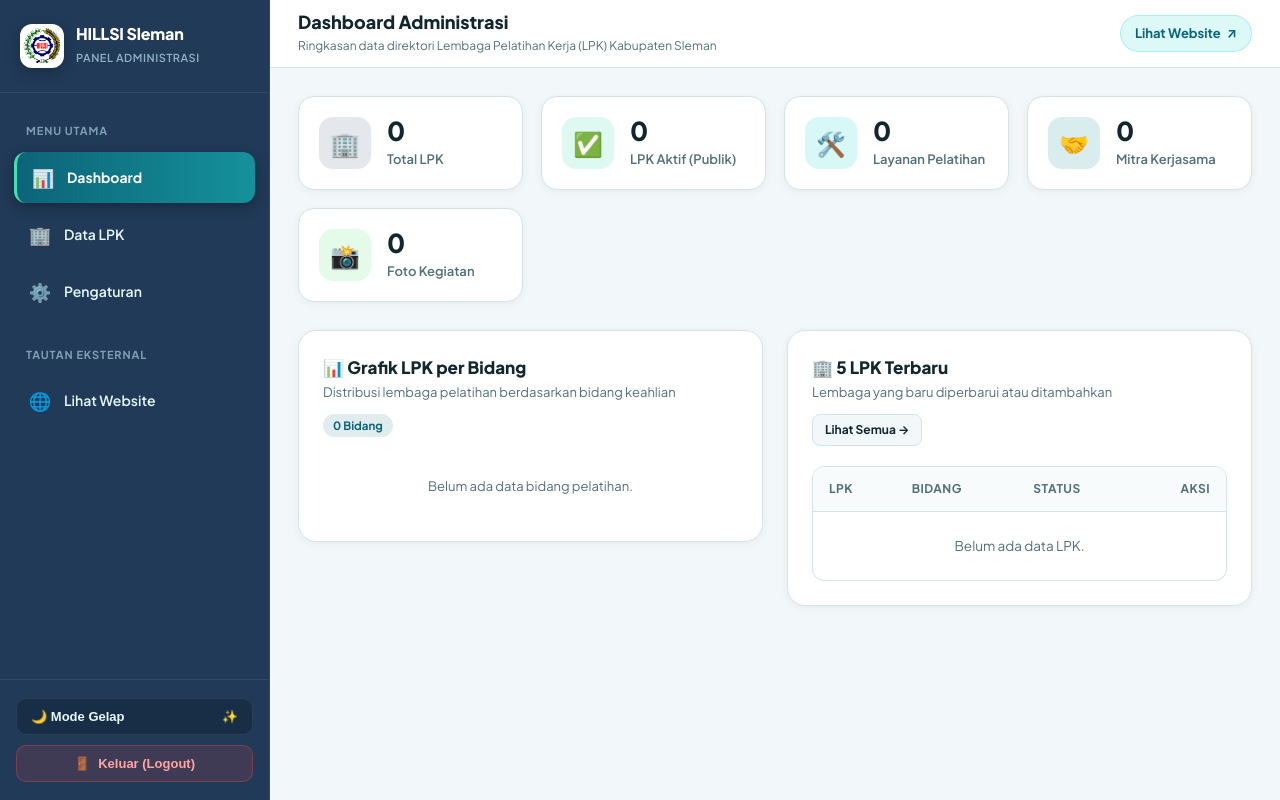
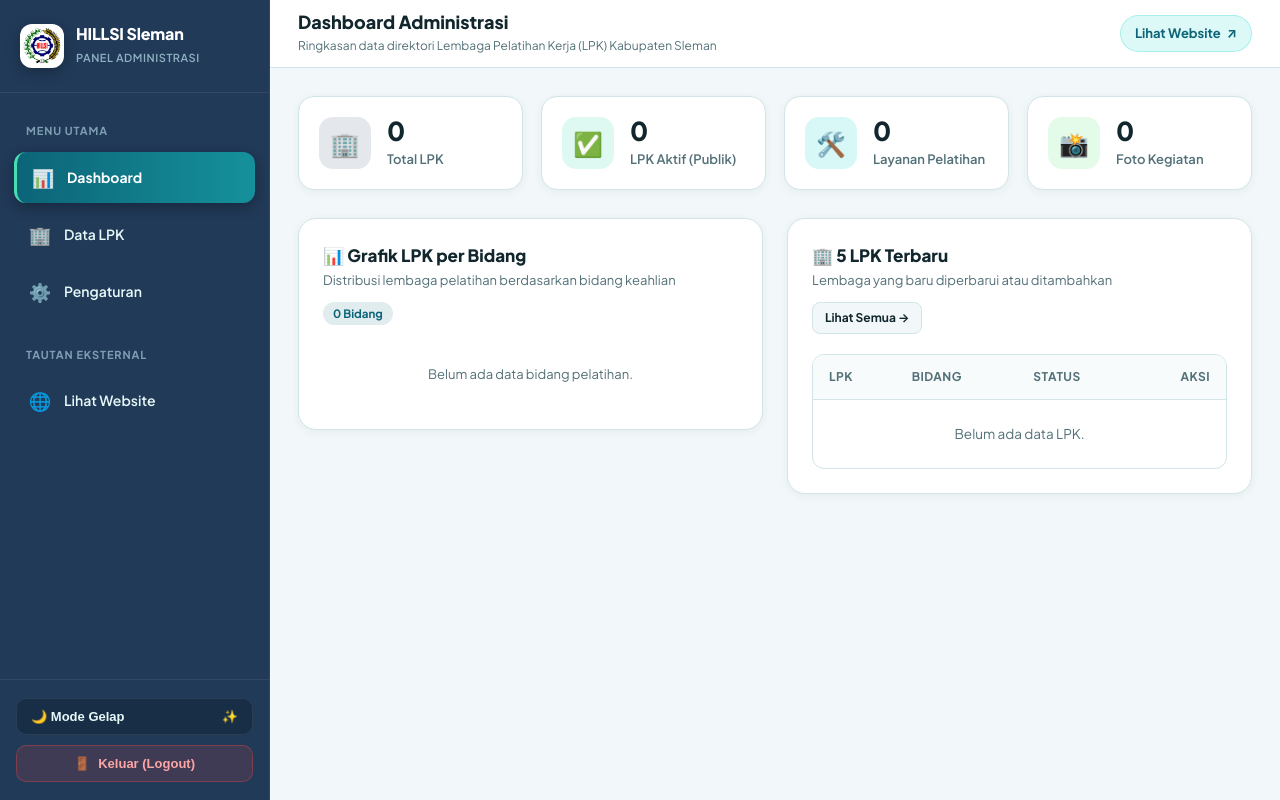
Before and after one commit to ismahanipml-max/hillsisleman.duckdns.org, a Laravel app: page /admin in a window 1280 px wide. Run offline with Laravel 12, Linux system fonts and the light colour scheme; a user stored in the database is signed in; data comes from the database, SQL or seed files in the repository; data that the repository does not hold is empty; parts of the project's set-up code (start-up, migrations or seed data) failed here and were passed over.

Commit message:
Remove Mitra Kerjasama stat card from admin dashboard

```diff
--- a/resources/views/admin/dashboard.blade.php
+++ b/resources/views/admin/dashboard.blade.php
@@ -34,16 +34,6 @@
         <div class="stat-info">
             <h3>{{ $totalServices }}</h3>
             <p>Layanan Pelatihan</p>
-        </div>
-    </div>
-
-    <div class="stat-card">
-        <div class="stat-icon" style="background: rgba(21, 145, 155, 0.16); color: #15919B;">
-            🤝
-        </div>
-        <div class="stat-info">
-            <h3>{{ $totalPartners }}</h3>
-            <p>Mitra Kerjasama</p>
         </div>
     </div>
 
```
Also changed, not shown: tests/Feature/HillsiPublicAndAdminTest.php (+0 -2 lines).
